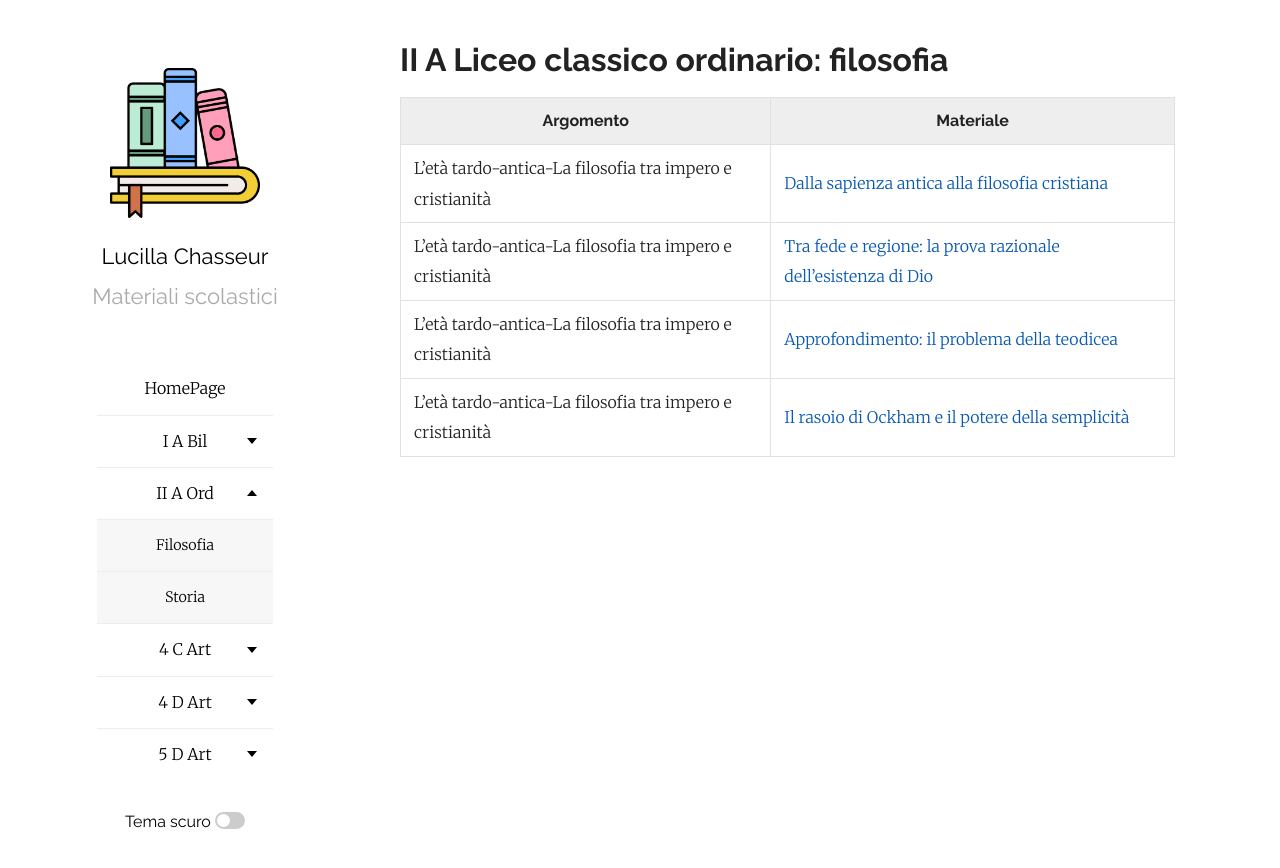
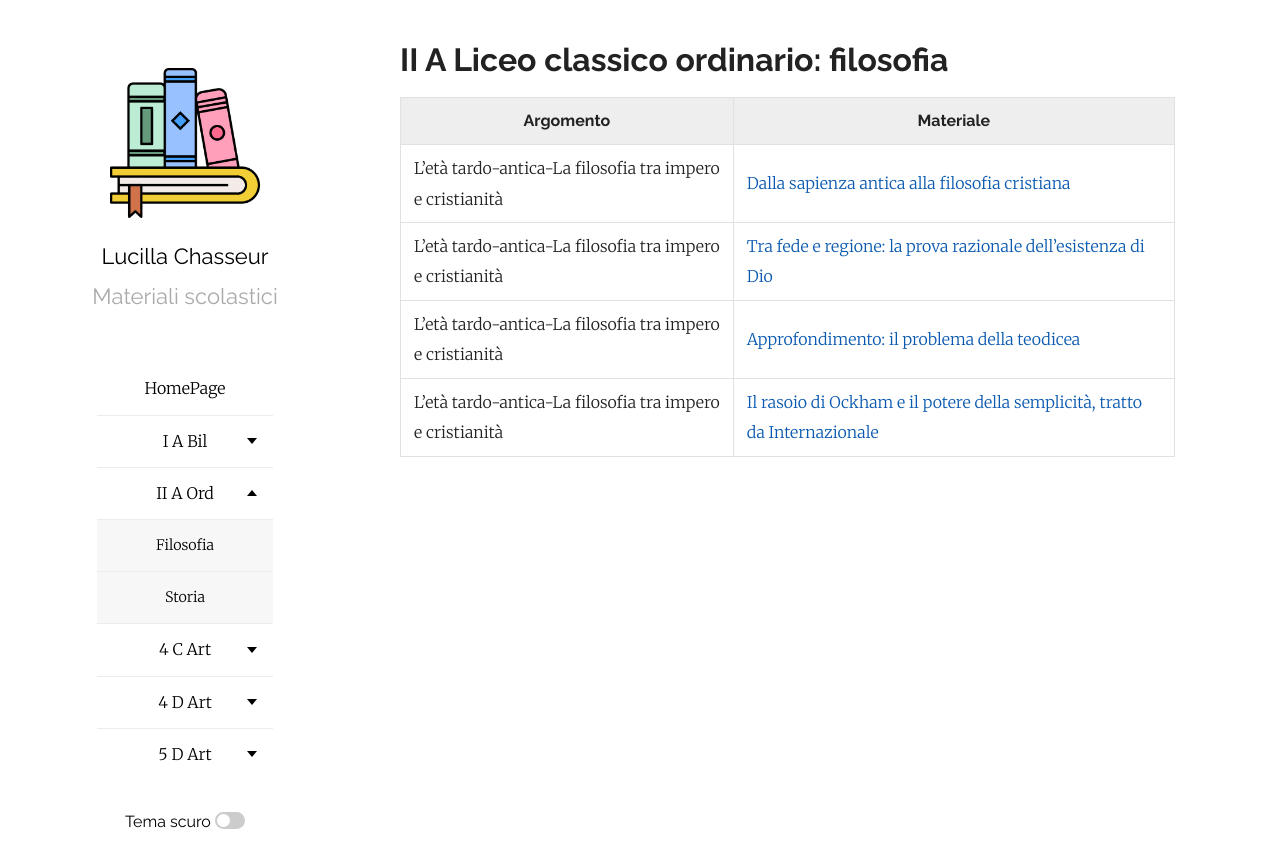
Before and after one commit to efemeridi/efemeridi.github.io, a Jekyll site: the page built from 2a_ord_filosofia.md, in a window 1280 px wide. Shown: the top 868 px of the page. Built offline with Jekyll 4.4.1, drawn with Linux system fonts in a browser that asks for light colours; our own code applies the rules of GitHub Pages for plain Markdown files.

Commit message:
Update link description for Ockham's razor article

```diff
--- a/2a_ord_filosofia.md
+++ b/2a_ord_filosofia.md
@@ -8,4 +8,4 @@ layout: page
 |L'età tardo-antica-La filosofia tra impero e cristianità|[Dalla sapienza antica alla filosofia cristiana](/materiali/II_A_ord/filosofia/Dalla_filo_antica_alla_filo_moderna_II_A_ordinario.pdf)
 |L'età tardo-antica-La filosofia tra impero e cristianità|[Tra fede e regione: la prova razionale dell'esistenza di Dio](/materiali/II_A_ord/filosofia/01_esistenza_dio_testi_prova_anselmo.pdf)
 |L'età tardo-antica-La filosofia tra impero e cristianità|[Approfondimento: il problema della teodicea](/materiali/II_A_ord/filosofia/02_il_problema_del_male_Jonas.pdf)
-|L'età tardo-antica-La filosofia tra impero e cristianità|[Il rasoio di Ockham e il potere della semplicità](/materiali/II_A_ord/filosofia/Il_rasoio_di_Occam_e_il_potere_della_semplicità_-_Johnjoe_McFadden_-_Internazionale.pdf/)
+|L'età tardo-antica-La filosofia tra impero e cristianità|[Il rasoio di Ockham e il potere della semplicità, tratto da Internazionale](/materiali/II_A_ord/filosofia/Il_rasoio_di_Occam_e_il_potere_della_semplicità_-_Johnjoe_McFadden_-_Internazionale.pdf/)
```
